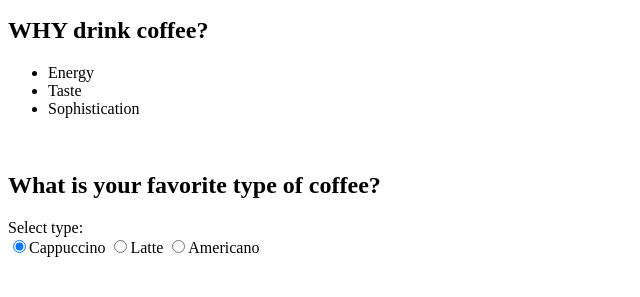
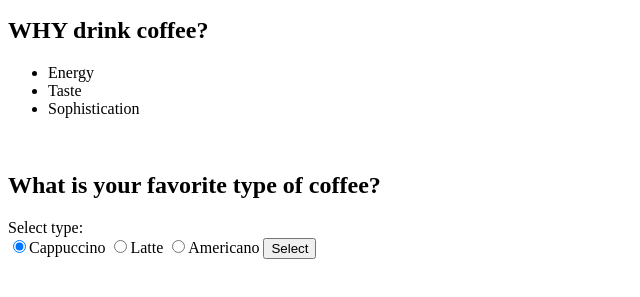
Before and after one commit to matthewko1698/KoRep, a plain HTML site: page Lab2/index.html in a window 1280 px wide. Shown: the part 145-442 px from the top of the page, without its empty margins (0-640 px from the left). Drawn offline with Linux system fonts and the light colour scheme.

Commit message:
Update index.html

```diff
--- a/Lab2/index.html
+++ b/Lab2/index.html
@@ -24,6 +24,7 @@
     <input type="radio" name="type" value="capp" checked="checked" />Cappuccino
     <input type="radio" name="type" value="latt" />Latte
     <input type="radio" name="type" value="amer" />Americano
+    <input type="submit" name="Select" value="Select"/>
     </p>
   </form>
 </html>
```
